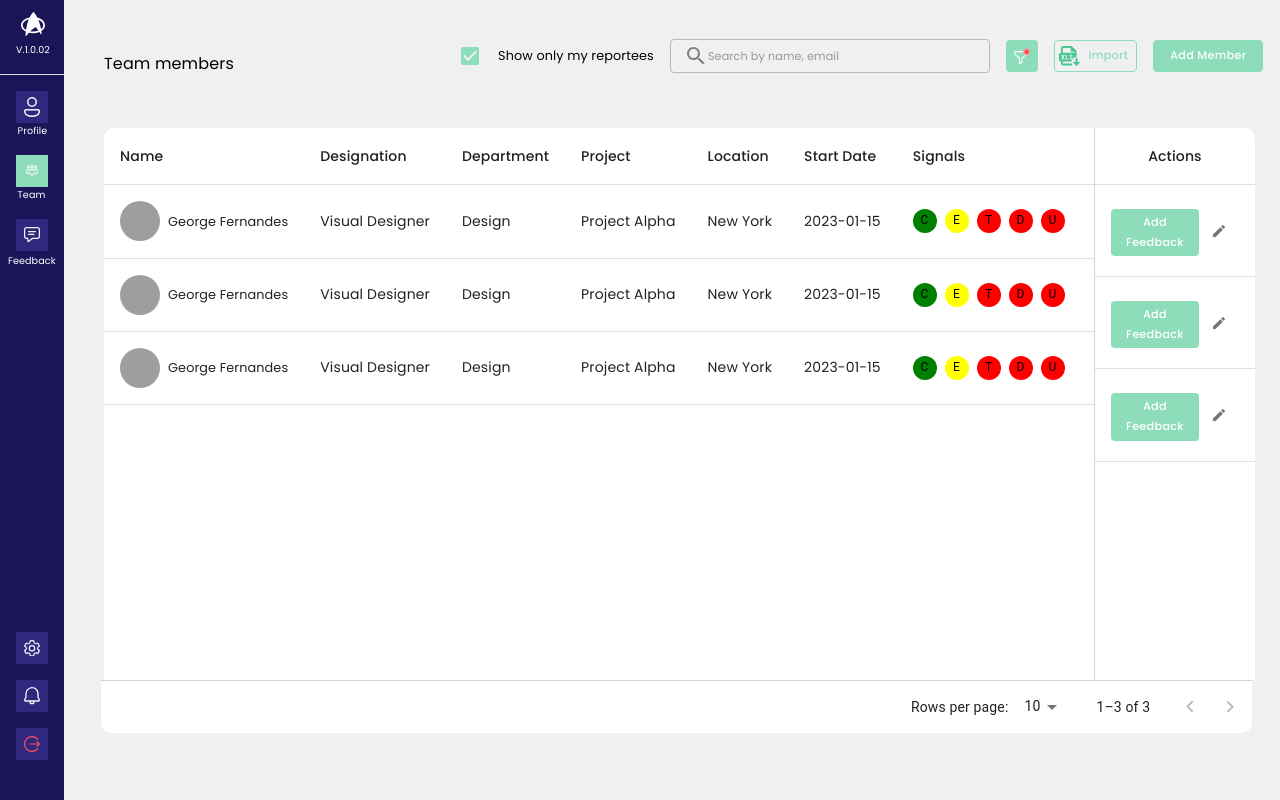
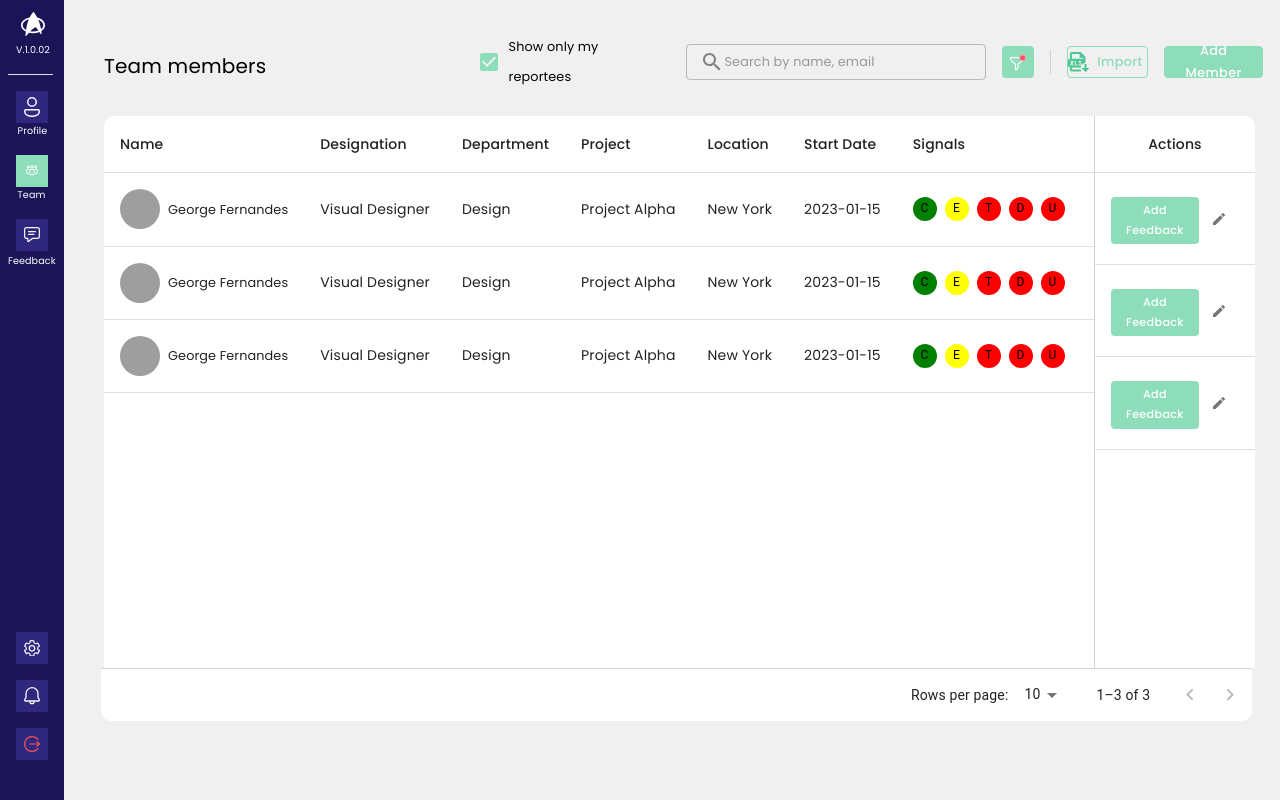
Before and after one commit to Dhanushri26/AtomicSignals, a React (Vite) app: page /dashboard in a window 1280 px wide. Built offline with nearby package versions, Linux system fonts and the light colour scheme; grey boxes are pictures that could not be loaded.

Commit message:
added table and alignment

```diff
--- a/src/components/sidebar/Sidebar.jsx
+++ b/src/components/sidebar/Sidebar.jsx
@@ -57,11 +57,11 @@ const Sidebar = () => {
       fontFamily: "Poppins",
     },
     divider: {
-      margin: "1rem 0.5rem 0rem 0rem",
+      margin: "1rem 0.5rem 0rem 0.5rem",
       width: "2%",
       "&.MuiDivider-root": {
         backgroundColor: "white",
-        width: "100%",
+        width: "70%",
       },
     },
     bottom: {
--- a/src/pages/teamTable/TeamTable.jsx
+++ b/src/pages/teamTable/TeamTable.jsx
@@ -27,10 +27,11 @@ import { CheckBox, CloseOutlined } from "@mui/icons-material";
 import FilterIcon from "../../assets/icons/teampageicons/FilterIcon";
 import ImportIcon from "../../assets/icons/teampageicons/ImportIcon";
 // import Performace from './assets/good-feedback.png';
-import { height, padding, styled, width } from "@mui/system";
-import { useTheme } from "@mui/material/styles";
+// import { height, padding, styled, width } from "@mui/system";
+// import { useTheme } from "@mui/material/styles";
 import StatusSwitch from "../../components/statusSwitch/StatusSwitch";
 import { useNavigate } from "react-router-dom";
+import Performance from '../../assets/Neutral 0.svg';
 
 const initialTeamMembers = [
   {
@@ -201,11 +202,11 @@ const TeamTable = () => {
   const styles = {
     teamMembers: {
       fontFamily: "Poppins",
-      fontSize: "16px",
+      fontSize: "20px",
       lineHeight: "30px",
       color: "#000000",
       ml: "2.5rem",
-      mt: 5,
+      mt: 4,
     },
     checkBox: {
       color: "#8ddcba",
@@ -219,7 +220,7 @@ const TeamTable = () => {
       fontSize: "0.8rem",
       lineHeight: "30px",
       color: "#000000",
-      ml:-1,
+      ml: -1,
     },
     search: {
       color: "grey",
@@ -229,7 +230,7 @@ const TeamTable = () => {
       ml: "1rem",
       "& .MuiOutlinedInput-root": {
         fontFamily: "Poppins",
-        fontSize: "0.7rem",
+        fontSize: "0.8rem",
       },
       height: "rem",
     },
@@ -247,7 +248,8 @@ const TeamTable = () => {
       border: "1px solid #8ddcba",
       height: "2rem",
       color: "#8ddcba",
-      fontSize: "0.7rem",
+      fontSize: "0.8rem",
+      paddingInline:'0.4rem',
     },
     addmember: {
       textTransform: "none",
@@ -256,8 +258,8 @@ const TeamTable = () => {
       height: "2rem",
       backgroundColor: "#8ddcba",
       color: "#FFFFFF",
-      fontSize: "0.7rem",
-      paddingInline: "1rem",
+      fontSize: "0.8rem",
+      paddingInline: "1,5rem",
     },
     stack: {
       mr: "2rem",
@@ -316,17 +318,16 @@ const TeamTable = () => {
         height: "10px",
         textAlign: "center",
         justifyContent: "center",
-        padding:'0.5rem -1.5rem 0.5rem 0.5rem'
+        padding: "0.5rem -1.5rem 0.5rem 0.5rem",
       },
       "& .MuiInputBase-input": {
         fontFamily: "Poppins",
         // fontSize: "0.8rem",
         // height: "10px",
         textAlign: "start",
-        fontSize:'0.8rem',
+        fontSize: "0.8rem",
         // padding:'0.5rem -1.5rem 0.5rem 0.5rem'
-        padding:'0.7rem 0.7rem'
-
+        padding: "0.7rem 0.7rem",
       },
     },
     membersbutton: {
@@ -381,7 +382,8 @@ const TeamTable = () => {
           flexGrow={1}
           sx={styles.stack}
         >
-          <Box sx={{ flexGrow: 1 }} />
+          <Box sx={{width:'20.5%'}}/>
+          <Stack sx={{display:'flex',alignItems:'center',flexGrow:1,flexDirection:'row',gap:2}}>
           <CheckBox sx={styles.checkBox} checked />
           <Typography sx={styles.reports}>Show only my reportees</Typography>
           <TextField
@@ -396,15 +398,17 @@ const TeamTable = () => {
           <IconButton sx={styles.filter} onClick={handleFilter}>
             <FilterIcon />
           </IconButton>
+          <Divider orientation="vertical" sx={{ height: "1.5rem" }} />
           <Button sx={styles.import} startIcon={<ImportIcon />}>
             Import
           </Button>
           <Button sx={styles.addmember} onClick={handleAddMemberClick}>
             Add Member
           </Button>
+          </Stack>
         </Stack>
       </Box>
-      <Box sx={{ backgroundColor: "#f0f0f", height: "80vh", mt: 5 }}>
+      <Box sx={{ backgroundColor: "#f0f0f", height: "80vh", mt: 2 }}>
         <Box
           // p={1}
           display="flex"
@@ -563,10 +567,11 @@ const TeamTable = () => {
                         justifyItems: "center",
                         marginInline: "auto",
                         paddingInline: "auto",
-                        pl: "5%",
+                        pl: "3.5%",
                       }}
                     >
-                      <SpeedIcon />
+                      {/* <SpeedIcon /> */}
+                      <img src={Performance} alt="Performance" />
                     </TableCell>
                     <TableCell
                       sx={{
```
Also changed, not shown: src/assets/Neutral 0.svg (added).
